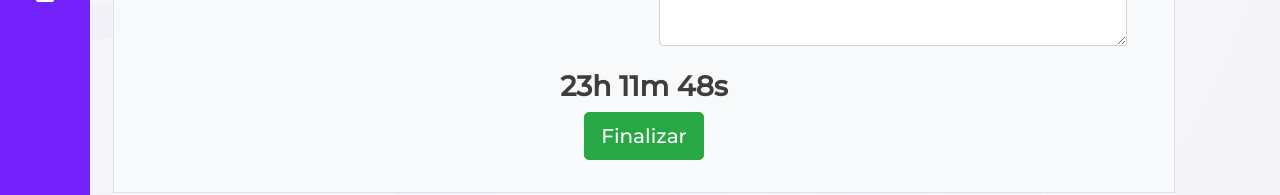
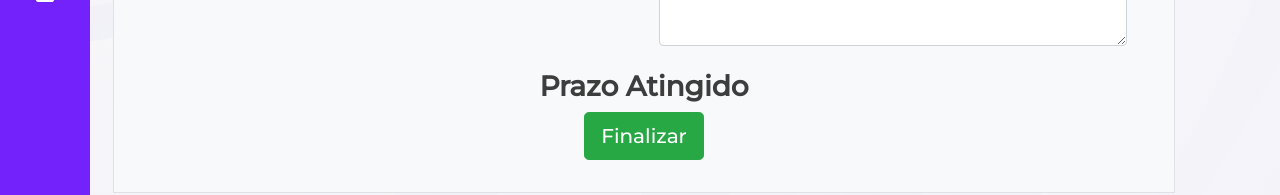
Before and after one commit to RexynyN/RexynyN.github.io, a plain HTML site: page fazendo-atividade.html in a window 1280 px wide. Shown: the part 545-740 px from the top of the page. Drawn offline with nearby package versions, Linux system fonts and the light colour scheme.

Commit message:
Update fazendo-atividade.html

```diff
--- a/fazendo-atividade.html
+++ b/fazendo-atividade.html
@@ -237,7 +237,7 @@
         <!-- Timer -->
         <script>
             // Set the date we're counting down to
-            var countDownDate = new Date("Dec 29, 2020 23:00:00").getTime();
+            var countDownDate = new Date("Sep 29, 2020 23:59:00").getTime();
 
             // Update the count down every 1 second
             var x = setInterval(function () {
```
